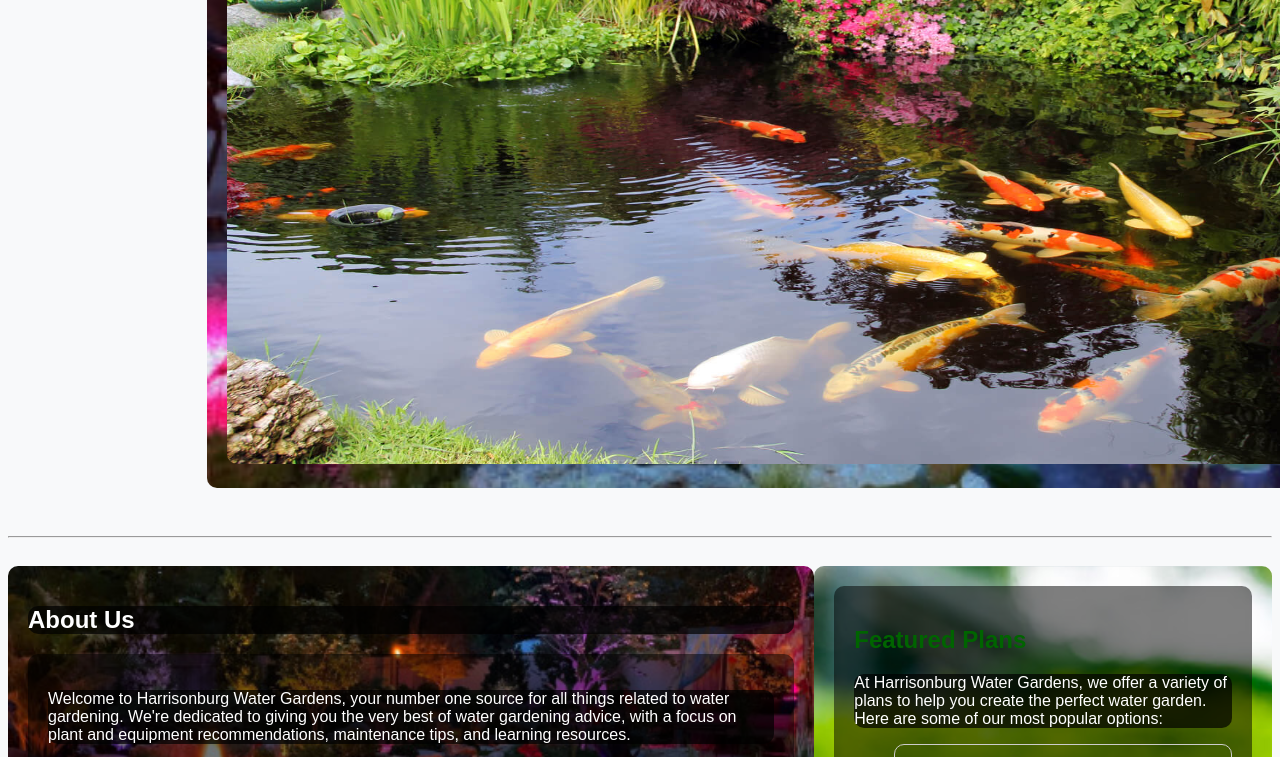
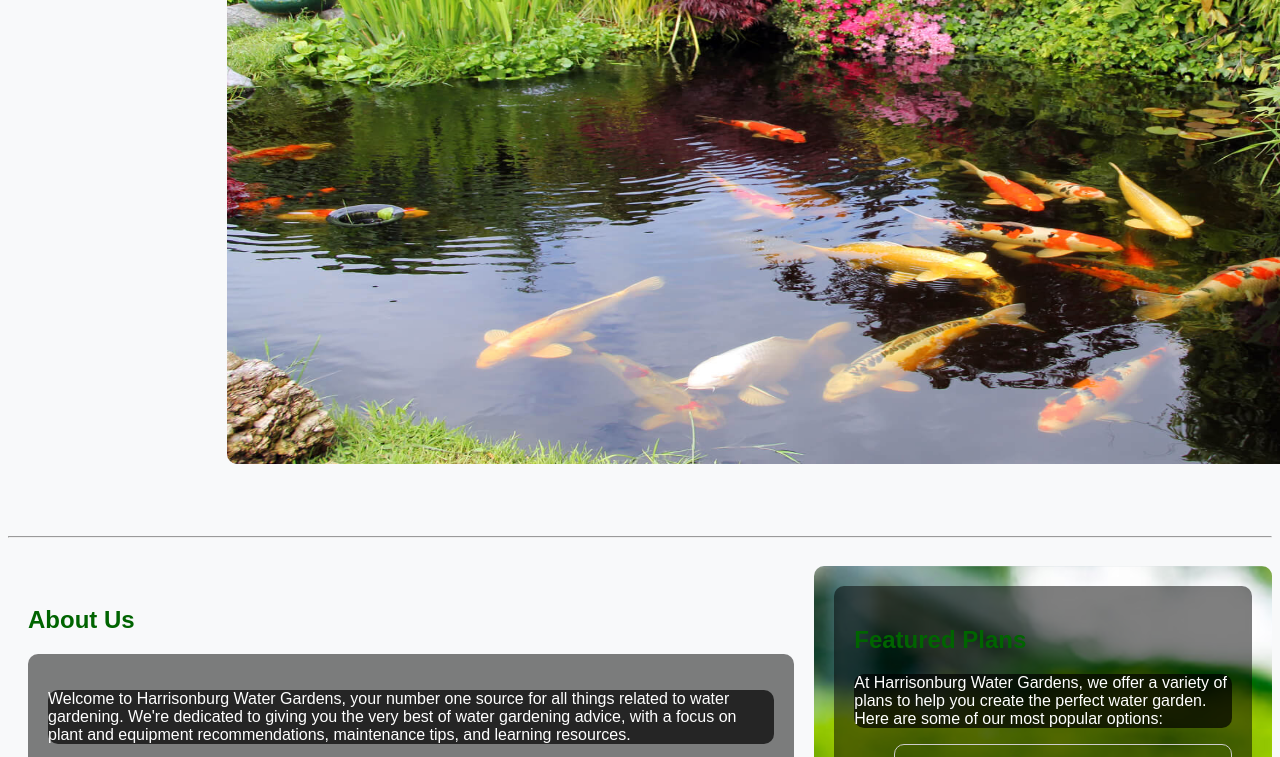
Before and after one commit to Ryanearwood/wdd131, a plain HTML site: page project/index.html in a window 1280 px wide. Shown: the part 498-1255 px from the top of the page. Drawn offline with Linux system fonts and the light colour scheme.

Commit message:
complete

```diff
--- a/project/index.html
+++ b/project/index.html
@@ -24,14 +24,14 @@
             </ul>
         </nav>
 
-    <section class="parallax">
+    <section>
         <img src="images/pond1.jpg" alt="Hero Image" class="hero-image" loading="lazy">
     </section>
     </header>
     <hr>
 
     <div class="two-columns">
-        <section class="about-section parallax">
+        <section>
             <h2>About Us</h2>
             <div class="opaque-background">
                 <p>Welcome to Harrisonburg Water Gardens, your number one source for all things related to water gardening. We're dedicated to giving you the very best of water gardening advice, with a focus on plant and equipment recommendations, maintenance tips, and learning resources.</p>
--- a/project/styles/watergarden.css
+++ b/project/styles/watergarden.css
@@ -252,16 +252,7 @@ p {
     color: #ffffff;
     background-color: rgba(0, 0, 0, 0.7);
 }
-.parallax {
 
-    background-image: url("/project/images/waterfall.jpg");
-    background-image: url("/project/images/nightpond.jpg");
-    min-height: 500px;
-    background-attachment: fixed;
-    background-position: center;
-    background-repeat: no-repeat;
-    background-size: cover;
-}
 .container {
     width: 80%;
     margin: 0 auto;
```
